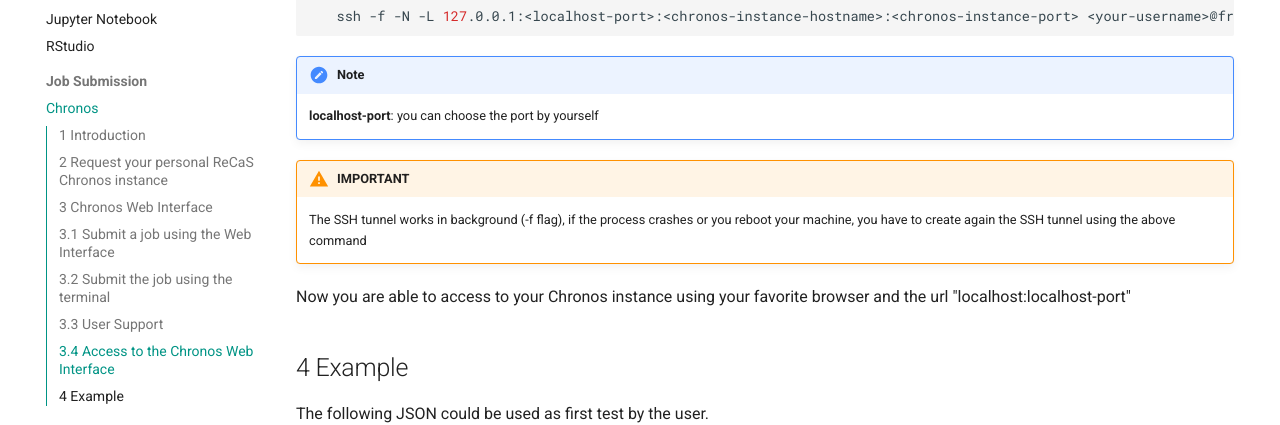
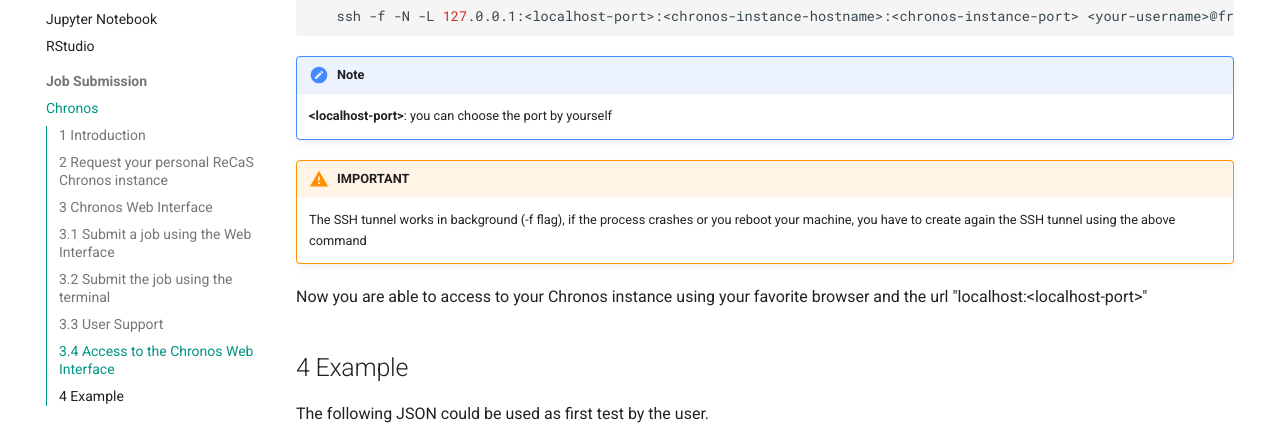
Before and after one commit to jvino/cluster-hpc-gpu-guides, an MkDocs documentation site: the page built from docs/job_submission/chronos.md, in a window 1280 px wide and 900 px high, scrolled down 4257 px. Shown: the part 152-577 px from the top of the window. Built offline with MkDocs 1.6.1 and Material for MkDocs 9.7.7, drawn with Linux system fonts in a browser that asks for light colours; comment, search, counter and statistics services are not loaded; some of the changed lines change nothing that is shown; some of the changed text lies outside the part shown.

Commit message:
edited the ssh tunnel guide

````diff
--- a/docs/job_submission/chronos.md
+++ b/docs/job_submission/chronos.md
@@ -107,7 +107,7 @@
    curl -u $USERNAME:$PASSWORD -L -H 'Content-Type: application/json' -X POST --data-binary "@$FILE" http://$HOSTNAME:$PORT/v1/scheduler/iso8601
 ```
 
-Once the request will be approved, the administrator will provide **chronos-instance-password**, **chronos-instance-hostname** and **chronos-instance-port** by email.
+Once the request will be approved, the administrator will provide **<chronos-instance-password\>**, **<chronos-instance-hostname\>** and **<chronos-instance-port\>** by email.
 
 To submit the job, execute the following command (supposing the json file name is “*job.json*” and the submit command file name is “submit_chronos”)
 
@@ -136,12 +136,12 @@
 ```
 
 !!! note
-    **localhost-port**: you can choose the port by yourself
+    **<localhost-port\>**: you can choose the port by yourself
 
 !!! warning "IMPORTANT"
     The SSH tunnel works in background (-f flag), if the process crashes or you reboot your machine, you have to create again the SSH tunnel using the above command
 
-Now you are able to access to your Chronos instance using your favorite browser and the url "localhost:localhost-port"
+Now you are able to access to your Chronos instance using your favorite browser and the url "localhost:<localhost-port\>"
 
 ## 4 Example
 
````
